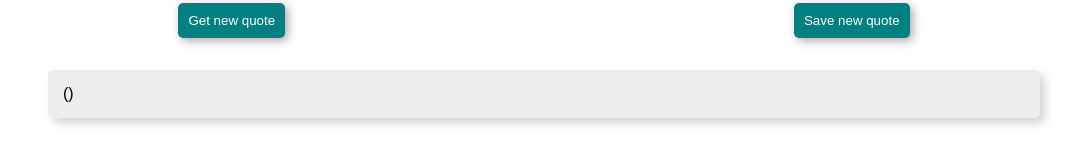
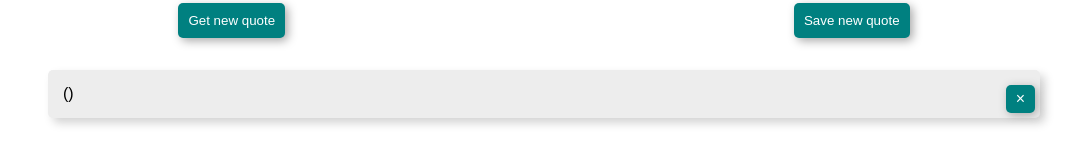
Before and after one commit to JanaHaeusler/trump-quotes, a React (Create React App) app: page / in a window 1280 px wide. Both pictures are taken after a click on the button "Save new quote". Shown: the part 121-289 px from the top of the page, without its empty margins (96-1183 px from the left). Built offline with nearby package versions, Linux system fonts and the light colour scheme; no server answers.

Commit message:
Add delete logic to saved quotes

```diff
--- a/src/App.js
+++ b/src/App.js
@@ -13,7 +13,7 @@ import { Route, Switch } from 'react-router'
 
 function App() {
 
-  const {quote, updateQuote, saveQuote, savedQuotes} = useQuote()
+  const {quote, updateQuote, saveQuote, savedQuotes, deleteQuote} = useQuote()
 
   useEffect(
     () => saveLocally('quotes', savedQuotes), [savedQuotes]
@@ -29,7 +29,7 @@ function App() {
               <Button onClick={saveQuote}>Save new quote</Button>
             </ButtonWrapper>
             <QuoteWrapperSavedQuotes>
-              {savedQuotes.map(({id, text, date}) => <li key={id}>{text} ({date})</li>)}
+              {savedQuotes.map(({id, text, date}) => <li key={id}>{text} ({date}) <span onClick={() => deleteQuote({id})}>&times;</span></li>)}
             </QuoteWrapperSavedQuotes>
         </Route>
         <Route path="/savedQuotes">
@@ -60,12 +60,23 @@ const QuoteWrapperSavedQuotes = styled.ul`
   //overflow-y: scroll;
 
   li {
-   list-style: none;
-   margin-bottom: 20px;
-   padding: 15px;
-   border-radius: 5px;
-   box-shadow: 5px 5px 10px #d3d3d3;
-   background-color: #EDEDED;
+    position: relative;
+    margin-bottom: 20px;
+    padding: 15px;
+    list-style: none;
+    border-radius: 5px;
+    box-shadow: 5px 5px 10px #d3d3d3;
+    background-color: #EDEDED;
+  }
+  span {
+    position: absolute;
+    right: 5px;
+    bottom: 5px;
+    padding: 5px 10px;
+    border-radius: 5px;
+    box-shadow: 2px 2px 10px #A8A8A8;
+    background-color: teal;
+    color: white;
   }
 `
 
--- a/src/Hooks/useQuote.js
+++ b/src/Hooks/useQuote.js
@@ -10,7 +10,7 @@ export default function useQuote() {
 
     useEffect(updateQuote, [])
 
-    return({quote, updateQuote, saveQuote, savedQuotes})
+    return({quote, updateQuote, saveQuote, savedQuotes, deleteQuote})
 
       function updateQuote() {
         getRandomQuote()
@@ -23,6 +23,10 @@ export default function useQuote() {
             [...savedQuotes, quote]
         )
       }
+
+      function deleteQuote({id}) {
+       setSavedQuotes(savedQuotes.filter((savedQuote) => savedQuote.id !== id))
+      }
 }
 
 // const dateLong = quote.appeared_at.split('T')
```
